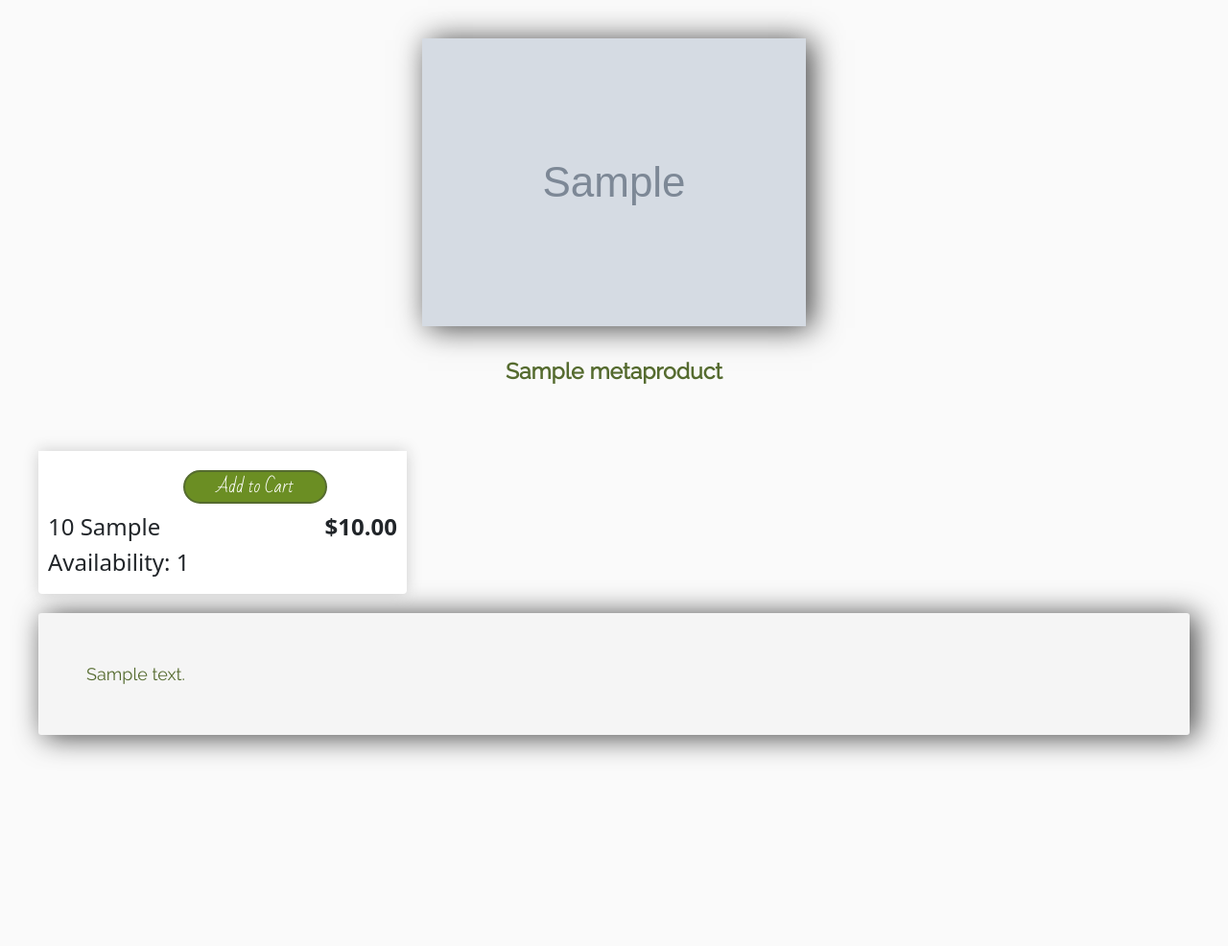
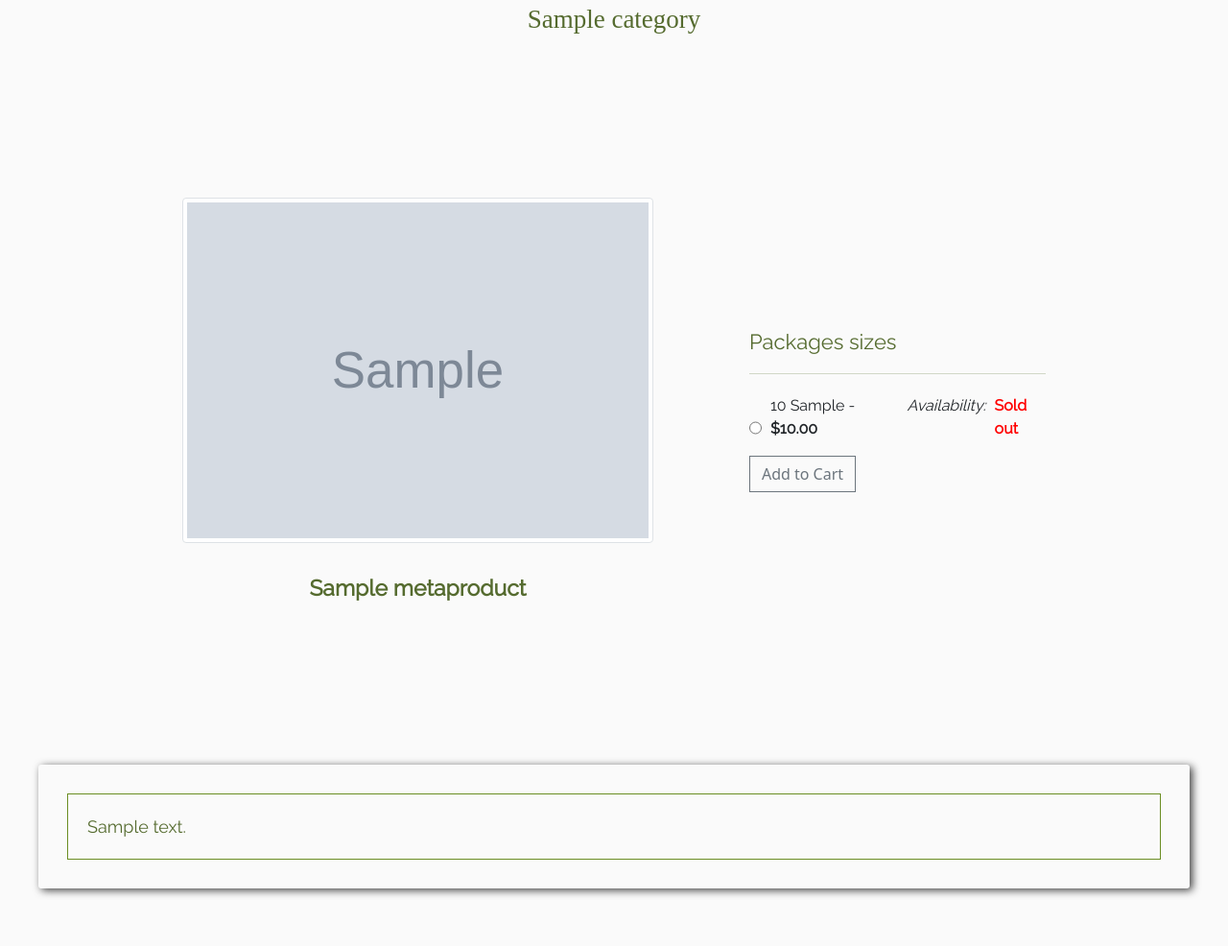
Before and after one commit to DorotaChroboczek/Hobby_Store, a Django app: page /product/1 in a window 1280 px wide; the page is wider, and only the part inside the window is pictured. Shown: the part 368-1354 px from the top of that part at 96% size. Before the commit the page ends 1158 px from the top of that part, so only its background shows below. Run offline with Django 3.2, Linux system fonts and the light colour scheme; tables that the repository leaves empty hold one stand-in row (values such as "Sample post"); grey boxes marked "Sample" are stand-in pictures.

Commit message:
in_process: beautify store/meta_product/ & add category name

```diff
--- a/static/css/base.css
+++ b/static/css/base.css
@@ -299,13 +299,14 @@ body{
 }
 
 .description-box {
+	/*width: auto;*/
 	width:1200px;
     margin: 20px auto;
     padding:20px;
 	/*background-color: blanchedalmond;*/
-	background-color: whitesmoke;
+	/*background-color: whitesmoke;*/
     border-radius: 3px;
-    box-shadow: 6px 2px 30px 0 rgba(0,0,0,0.75);
+    box-shadow: 3px 2px 8px 0 rgba(0,0,0,0.75);
 }
 
 .description-box > .description-text {
@@ -316,12 +317,34 @@ body{
 	color: darkolivegreen;
 }
 
+.description-text {
+	border: 1px solid olivedrab;
+}
+
+.meta_product-container {
+	/*display: inline-block;*/
+	/*display: block;*/
+	display: flex;
+
+	justify-content: space-around;
+
+	align-items: center;
+
+	border-radius: 3px;
+	margin: 50px;
+	padding: 50px;
+}
+
 .meta_product-box {
-	width: 800px;
-    margin: 20px auto;
-    padding: 20px;
-	justify-content: center;
-	align-items: center;
+	width: 60%;
+	margin: 20px;
+	padding: 30px;
+}
+
+.choose-box {
+	width: 40%;
+	margin: 20px;
+	padding: 30px;
 }
 
 .meta_product-box > .meta_product-name {
@@ -337,8 +360,7 @@ body{
 	text-align: center;
 }
 
-.meta_product-img > .thumbnail {
-	box-shadow: 6px 2px 30px 0 rgba(0,0,0,0.75);
+.meta_product-img > .img-thumbnail {
 	justify-content: center;
 	align-items: center;
 }
@@ -349,6 +371,56 @@ body{
 	color: darkolivegreen;
 	justify-content: center;
 	align-items: center;
+}
+
+.product-box {
+	display: flex;
+	font-family: 'Raleway', sans-serif;
+}
+
+.product-box > p {
+	justify-content: center;
+	align-items: center;
+}
+
+label {
+	display: flex;
+}
+
+label > .product-package {
+	margin-top: 11px;
+}
+
+label > .product-type, .product-availability {
+	margin-left: 9px;
+	margin-top: 5px;
+	/*margin: 0 5px 0 5px;*/
+}
+
+.packages-sizes {
+	font-family: 'Raleway', sans-serif;
+	font-size: 22px;
+	color: darkolivegreen;
+}
+
+.product-availability {
+	display: flex;
+}
+
+.product-availability > .product-availability-loop {
+	margin-left: 9px;
+}
+
+.product-box > label > .product-availability > .product-availability-loop > .availability-green {
+	color: olivedrab;
+}
+
+.product-box > label > .product-availability > .product-availability-loop > .availability-yellow {
+	color: yellow;
+}
+
+.product-box > label > .product-availability > .product-availability-loop > .availability-red {
+	color: red;
 }
 
 .path-text > a {
--- a/store/templates/store_meta_product.html
+++ b/store/templates/store_meta_product.html
@@ -2,27 +2,57 @@
 {% load static %}
 {% block content %}
 
+    <div class="category-box">
+        <p class="category-name">{{ category.name }}</p>
+    </div>
 
-
-    <div class="meta_product-box">
+    <div class="meta_product-container">
+        <div class="meta_product-box">
             <div class="meta_product-img">
-                <img class="thumbnail" src="{{ meta_product.imageURL }}">
+                <img class="img-thumbnail" src="{{ meta_product.imageURL }}">
             </div>
             <p class="meta_product-name"><strong>{{ meta_product.name }}</strong></p>
-    </div>
-
-    <div class="row">
-        {% for product in products %}
-            <div class="col-lg-4">
-                <div class="box-element product">
-                    <button data-product={{product.id}} data-action="add" class="btn btn-outline-secondary add-btn update-cart">Add to Cart</button>
-                    <h4 style="display: inline-block; float: right"><strong>${{ product.price|floatformat:2 }}</strong></h4>
-                    <h4>{{ product.package }} {{ product.measure }}</h4>
-                    <h4>Availability: {{ product.availability }}</h4>
-                </div>
+        </div>
+        <div class="choose-box">
+            <div class="packages-sizes">
+                <p>Packages sizes</p>
+                <hr>
             </div>
 
-        {% endfor %}
+            {% for product in products %}
+            <div class="product-box" data-inline-type="radio">
+                <label class="label-box">
+                    <input class="product-package" type="radio">
+                    <div class="product-type">
+                        <p>{{ product.package }} {{ product.measure }} - <strong>${{ product.price|floatformat:2 }}</strong></p>
+                    </div>
+                    <div class="product-availability">
+                        <div class="availability">
+                            <i>Availability: </i>
+                        </div>
+                        <div class="product-availability-loop">
+                            {% if product.availability >= 40 %}
+                                <p class="availability-green"><strong>A lot</strong></p>
+                            {% elif product.availability >= 20 %}
+                                <p class="availability-yellow"><strong>Still in stock...</strong></p>
+                            {% elif product.availability >= 5 %}
+                                <p class="availability-red"><strong>Last items...</strong></p>
+                            {% else %}
+                                <p class="availability-red"><strong>Sold out</strong></p>
+                            {% endif %}
+                        </div>
+                    </div>
+                </label>
+                <br>
+            </div>
+            {%  endfor %}
+
+            <div>
+            <button data-product={{ product.id }} data-action="add" class="btn btn-outline-secondary add-btn update-cart">
+                Add to Cart
+            </button>
+            </div>
+        </div>
     </div>
 
     <div class="description-box">
--- a/store/views.py
+++ b/store/views.py
@@ -116,9 +116,11 @@ class StoreMetaProductView(ListView):
         context = super().get_context_data(**kwargs)
         meta_product = get_object_or_404(MetaProduct, id=self.kwargs['id'])
         products = Product.objects.filter(meta_product=meta_product).all()
+        category = meta_product.category
         context = {
             'meta_product': meta_product,
             'products': products,
+            'category': category,
             'overcategories': Overcategory.objects.all(),
             'c_modelings': Category.objects.filter(overcategory__name='Modeling').order_by('name').all(),
             'c_sculptures': Category.objects.filter(overcategory__name='Sculpture').order_by('name').all(),
```
